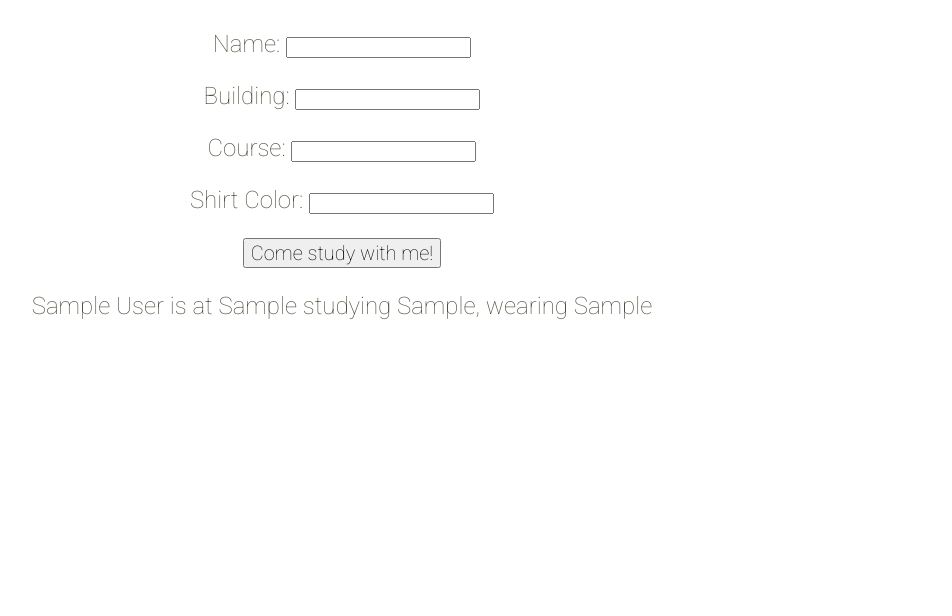
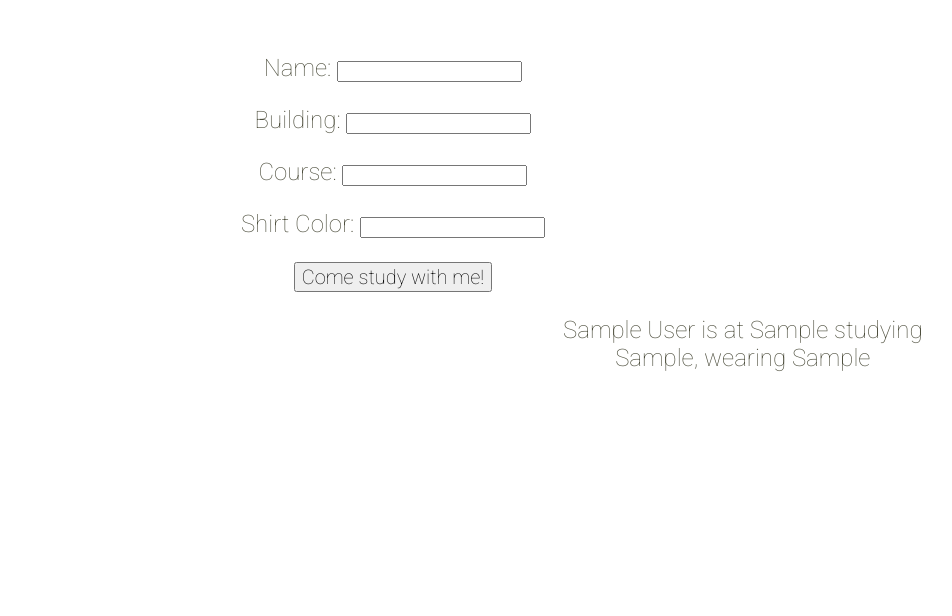
Before and after one commit to leonliang0395/StudyBuddy, a Flask app: page / in a window 1280 px wide. Shown: the part 218-834 px from the top of the page, without its empty margins (298-1250 px from the left). Before the commit the page ends 538 px from the top, so only its background shows below. Run offline with Flask 2, Linux system fonts and the light colour scheme; tables that the repository leaves empty hold one stand-in row (values such as "Sample post").

Commit message:
added scroll bar to feed, put it to right of form, put it in log out screen

```diff
--- a/Ostrich/templates/base.html
+++ b/Ostrich/templates/base.html
@@ -33,6 +33,28 @@
     #bg {
       position: fixed;
     }
+
+    #container {
+      margin:auto;
+    }
+
+    #feed {
+      overflow:scroll;
+      float:right;
+      width: 35%;
+      height:300px;
+    }
+
+    div #feedEntry {
+      float: right;
+      padding-right:20px;
+    }
+
+    form {
+      float:left;
+      padding-left:42%;
+    }
+
   </style>
   <link href='https://fonts.googleapis.com/css?family=Roboto:100' rel='stylesheet' type='text/css'>
   <link type="text/css" rel="stylesheet" href="stylesheet.css" />
@@ -43,11 +65,13 @@
 
   <body>
     <h1>SturdyBirdy</h1>
+    <div id="container">
       {% block content %}{% endblock %}
-    <div>
+      <div id="feed">
        {% for person in feed %}
-          <div>{{ person.name }} is at {{ person.location }} studying {{ person.course }}, wearing {{ person.shirt }} </div>
+       <div id="feedEntry">{{ person.name }} is at {{ person.location }} studying {{ person.course }}, wearing {{ person.shirt }} </div>
        {% endfor %}
+     </div>
    </div>
  </body>
  </html>
```
Also changed, not shown: app.db, 4 other files. Lines whose indentation alone changed are shown as unchanged.
